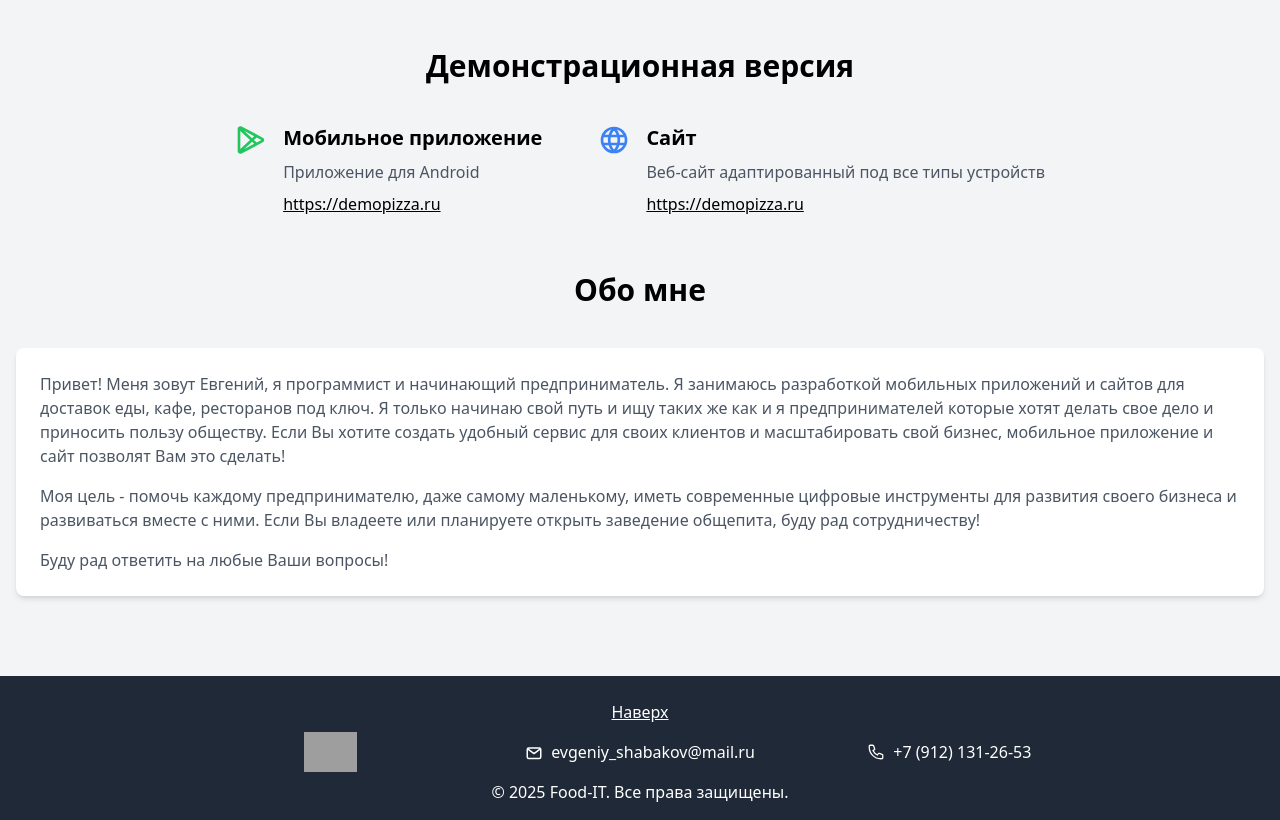
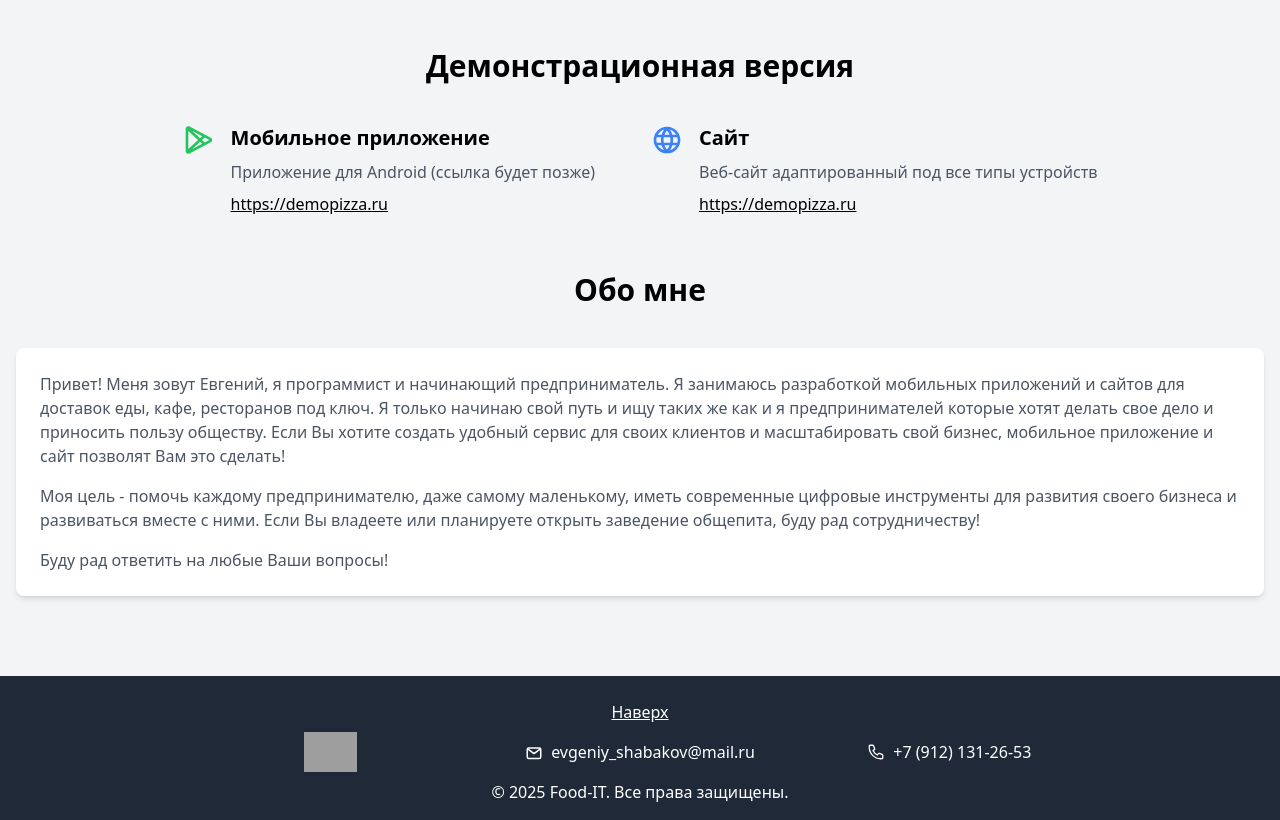
Before and after one commit to Evgeniy-Shabakov/food-it.ru, a Nuxt app: page / in a window 1280 px wide. Shown: the part 2404-3224 px from the top of the page. Built offline with nearby package versions, Linux system fonts and the light colour scheme; grey boxes are pictures that could not be loaded.

Commit message:
Section Demonstration - CSS changing

```diff
--- a/components/page/index/sectionDemonstration.vue
+++ b/components/page/index/sectionDemonstration.vue
@@ -6,7 +6,7 @@
          Демонстрационная версия
       </TitleH2>
 
-        <div class="flex flex-col gap-8 items-center md:flex-row md:justify-center md:gap-14">
+      <div class="flex flex-col gap-8 md:flex-row md:justify-center md:gap-14">
 
          <CardDemonstration link="https://demopizza.ru">
             <template v-slot:icon>
@@ -16,7 +16,7 @@
                Мобильное приложение
             </template>
             <template v-slot:p>
-                    Приложение для Android
+               Приложение для Android (ссылка будет позже)
             </template>
          </CardDemonstration>
 
```
Lines whose indentation alone changed are shown as unchanged.
